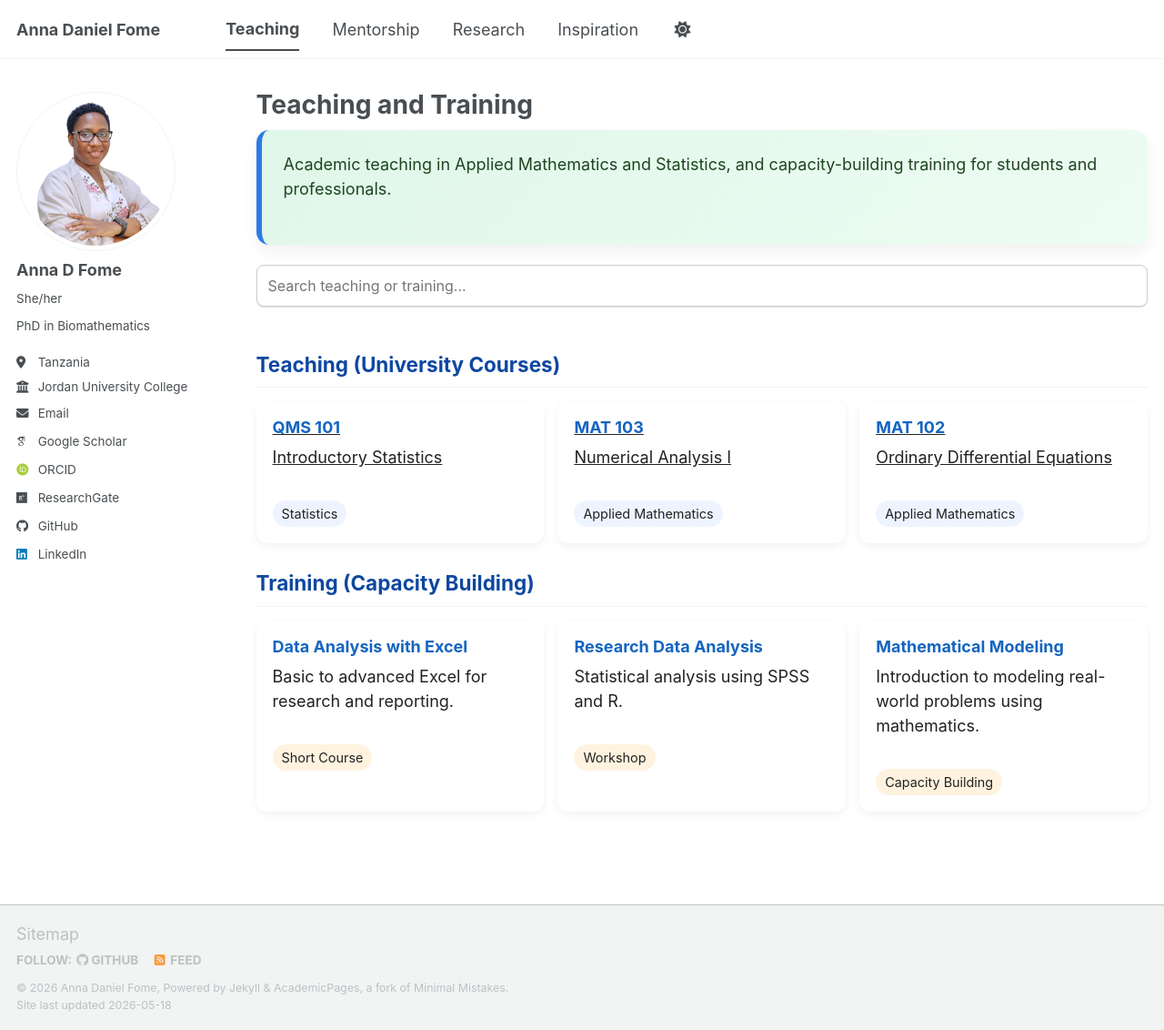
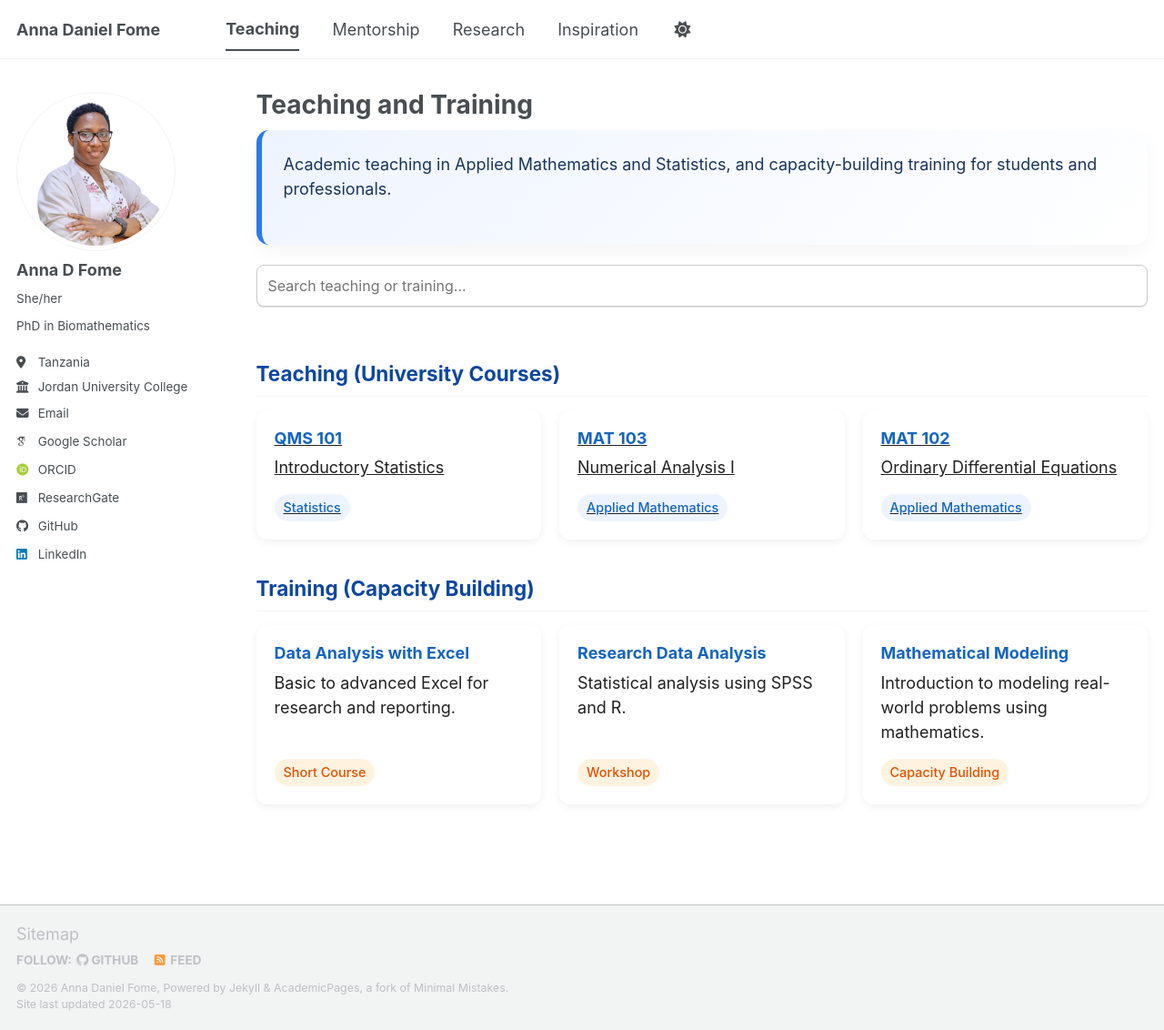
Before and after one commit to FomeA/FomeA.github.io, a Jekyll site: the page built from _pages/teaching.html, in a window 1280 px wide and 1132 px high. Shown: the whole window at 91% size. Built offline with Jekyll 4.4.1, drawn with Linux system fonts in a browser that asks for light colours; some web fonts are replaced; a script bundle is joined from its source files by our own code; library files that are not in the unit come from our copies.

Commit message:
Update teaching.html

```diff
--- a/_pages/teaching.html
+++ b/_pages/teaching.html
@@ -16,62 +16,56 @@ author_profile: true
 
 <!-- SEARCH -->
 <div class="search-box">
-  <input type="text" id="searchInput" placeholder="Search teaching or training...">
+  <input type="text" id="searchInput" placeholder="Search teaching or training..." aria-label="Search teaching or training courses">
 </div>
 
 <!-- ===================== -->
 <!-- TEACHING SECTION -->
 <!-- ===================== -->
-<h2 class="section-title">Teaching (University Courses)</h2>
-
-<div class="grid" id="teaching">
-
+<section aria-labelledby="teaching-title">
+  <h2 id="teaching-title" class="section-title">Teaching (University Courses)</h2>
+  <div class="grid" id="teaching-grid">
     <a class="card teaching" href="/teaching/qms101/">
       <h3>QMS 101</h3>
       <p>Introductory Statistics</p>
-  <span>Statistics</span>
+      <span class="tag">Statistics</span>
     </a>
-
     <a class="card teaching" href="/teaching/mat103/">
       <h3>MAT 103</h3>
       <p>Numerical Analysis I</p>
-  <span>Applied Mathematics</span>
+      <span class="tag">Applied Mathematics</span>
     </a>
-
     <a class="card teaching" href="/teaching/mat102/">
       <h3>MAT 102</h3>
       <p>Ordinary Differential Equations</p>
-  <span>Applied Mathematics</span>
+      <span class="tag">Applied Mathematics</span>
     </a>
-
   </div>
+</section>
 
 <!-- ===================== -->
 <!-- TRAINING SECTION -->
 <!-- ===================== -->
-<h2 class="section-title">Training (Capacity Building)</h2>
-
-<div class="grid" id="training">
-
+<section aria-labelledby="training-title">
+  <h2 id="training-title" class="section-title">Training (Capacity Building)</h2>
+  <div class="grid" id="training-grid">
     <div class="card training">
       <h3>Data Analysis with Excel</h3>
       <p>Basic to advanced Excel for research and reporting.</p>
-  <span>Short Course</span>
+      <span class="tag">Short Course</span>
     </div>
-
     <div class="card training">
       <h3>Research Data Analysis</h3>
       <p>Statistical analysis using SPSS and R.</p>
-  <span>Workshop</span>
+      <span class="tag">Workshop</span>
     </div>
-
     <div class="card training">
       <h3>Mathematical Modeling</h3>
       <p>Introduction to modeling real-world problems using mathematics.</p>
-  <span>Capacity Building</span>
+      <span class="tag">Capacity Building</span>
     </div>
-
   </div>
+</section>
 
 </div>
 
@@ -79,68 +73,100 @@ author_profile: true
 <!-- STYLE -->
 <!-- ===================== -->
 <style>
-
- .hero-box{
-background:linear-gradient(135deg,#dff7e8,#eefcf3);
-padding:24px;
-border-radius:14px;
-border-left:6px solid #2c7be5;
-margin-bottom:22px;
-box-shadow:0 8px 18px rgba(0,0,0,.06);
-color:#1e4620;
+.hero-box {
+  background: linear-gradient(135deg, #eef4ff, #ffffff);
+  padding: 24px;
+  border-radius: 14px;
+  border-left: 6px solid #2c7be5;
+  margin-bottom: 22px;
+  box-shadow: 0 8px 18px rgba(0,0,0,.04);
+  color: #1a365d;
 }
 
-.search-box input{
-width:100%;
-padding:12px;
-font-size:16px;
-border-radius:8px;
-border:1px solid #ccc;
-margin-bottom:20px;
+.search-box input {
+  width: 100%;
+  padding: 12px;
+  font-size: 16px;
+  border-radius: 8px;
+  border: 1px solid #ccc;
+  margin-bottom: 20px;
+  box-sizing: border-box;
 }
 
-.section-title{
-margin-top:30px;
-margin-bottom:15px;
-color:#0d47a1;
+.search-box input:focus {
+  outline: 2px solid #2c7be5;
+  border-color: transparent;
 }
 
-.grid{
-display:grid;
-grid-template-columns:repeat(auto-fit,minmax(240px,1fr));
-gap:15px;
+.section-title {
+  margin-top: 40px;
+  margin-bottom: 15px;
+  color: #0d47a1;
 }
 
-.card{
-background:white;
-padding:18px;
-border-radius:12px;
-box-shadow:0 3px 10px rgba(0,0,0,.06);
-transition:.2s;
-text-decoration:none;
-color:#222;
+.grid {
+  display: grid;
+  grid-template-columns: repeat(auto-fill, minmax(260px, 1fr));
+  gap: 20px;
+  margin-bottom: 20px;
 }
 
-.card:hover{
-transform:translateY(-4px);
+/* Base Card Styles */
+.card {
+  display: flex;
+  flex-direction: column;
+  background: white;
+  padding: 20px;
+  border-radius: 12px;
+  box-shadow: 0 3px 10px rgba(0,0,0,.06);
+  transition: transform 0.2s ease, box-shadow 0.2s ease;
+  text-decoration: none;
+  color: #222;
+  box-sizing: border-box;
 }
 
-.card h3{
-margin-top:0;
-color:#1565c0;
+.card:hover {
+  transform: translateY(-4px);
+  box-shadow: 0 8px 20px rgba(0,0,0,.1);
 }
 
-.card span{
-display:inline-block;
-margin-top:10px;
-font-size:.8rem;
-padding:4px 10px;
-background:#eef4ff;
-border-radius:20px;
+.card:focus-visible {
+  outline: 3px solid #2c7be5;
+  outline-offset: 2px;
 }
 
-.training span{
-background:#fff3e0;
+.card h3 {
+  margin: 0 0 8px 0;
+  color: #1565c0;
+}
+
+.card p {
+  margin: 0 0 16px 0;
+  flex-grow: 1;
+}
+
+/* Tag Styles */
+.card .tag {
+  align-self: flex-start;
+  font-size: .8rem;
+  padding: 4px 10px;
+  border-radius: 20px;
+  font-weight: 500;
+}
+
+.teaching .tag {
+  background: #eef4ff;
+  color: #1565c0;
+}
+
+.training .tag {
+  background: #fff3e0;
+  color: #e65100;
+}
+
+/* Filter State Utility */
+.card.is-hidden {
+  display: none !important;
 }
 </style>
 
```
Also changed, not shown: other parts of _pages/teaching.html (+13 -5 lines). Lines whose indentation alone changed are shown as unchanged.
